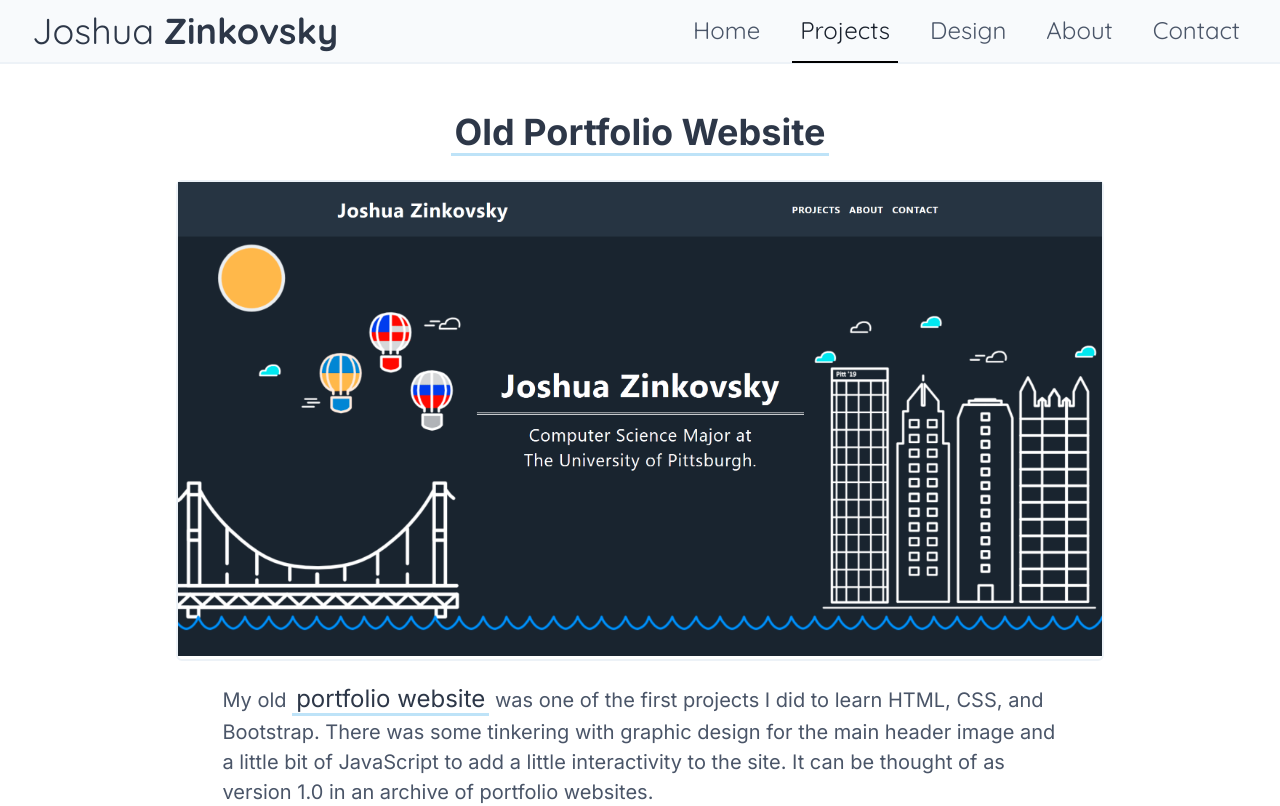
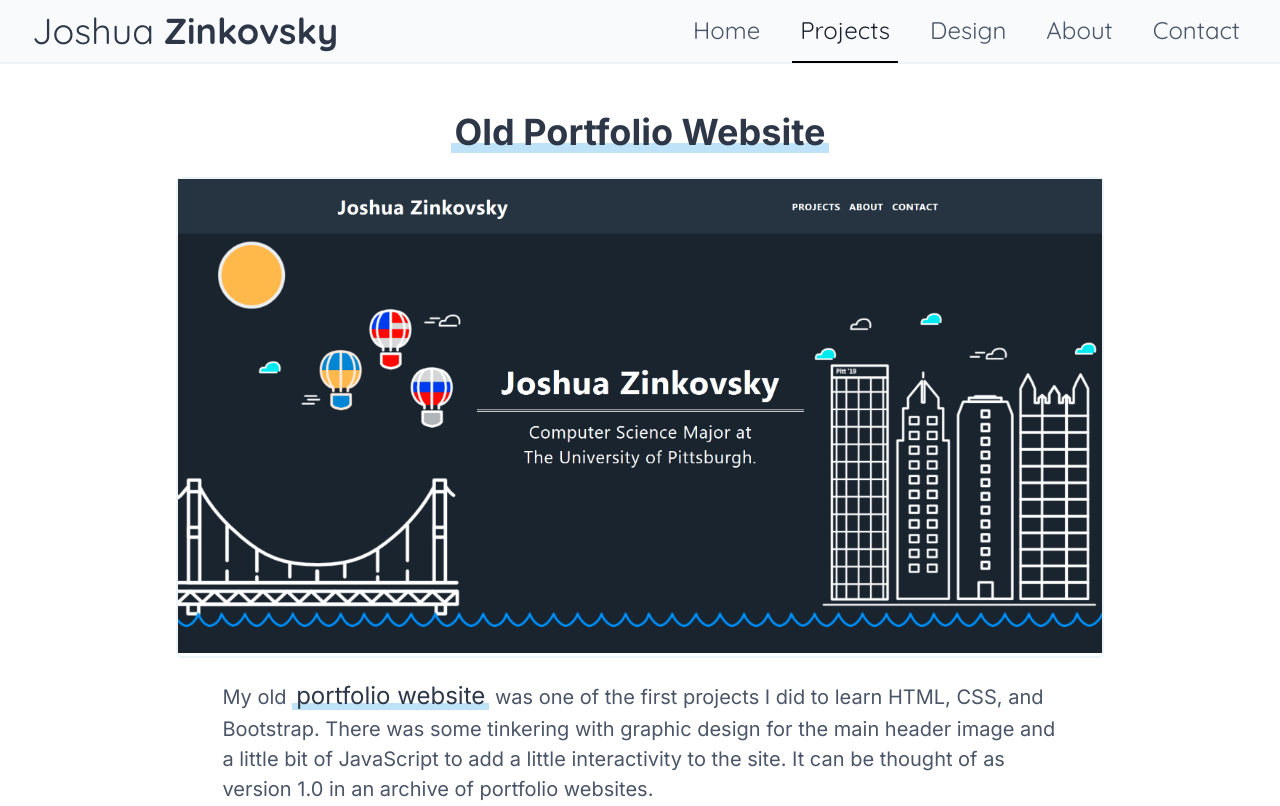
Before and after one commit to Josh961/Personal-Website, an Angular app: page /projects in a window 1280 px wide. Shown: the top 806 px of the page. Built offline with nearby package versions, Linux system fonts and the light colour scheme.

Commit message:
Change project links to have underlines overlap the bottom

```diff
--- a/src/app/modules/projects/component/projects.component.scss
+++ b/src/app/modules/projects/component/projects.component.scss
@@ -29,14 +29,25 @@
   }
 
   &__link {
+    position: relative;
     padding: 0 $sm-1;
     color: $grey-800;
     font-size: $text-lg;
-    border-bottom: 3px solid $blue-200;
     outline: none;
 
     @include for-tablet-portrait-up() {
       font-size: $text-2xl;
+    }
+
+    &::after {
+      content: ('');
+      position: absolute;
+      height: 25%;
+      right: 0;
+      bottom: 0;
+      left: 0;
+      z-index: -1;
+      background: $blue-200;
     }
 
     &:hover, &:focus {
```
